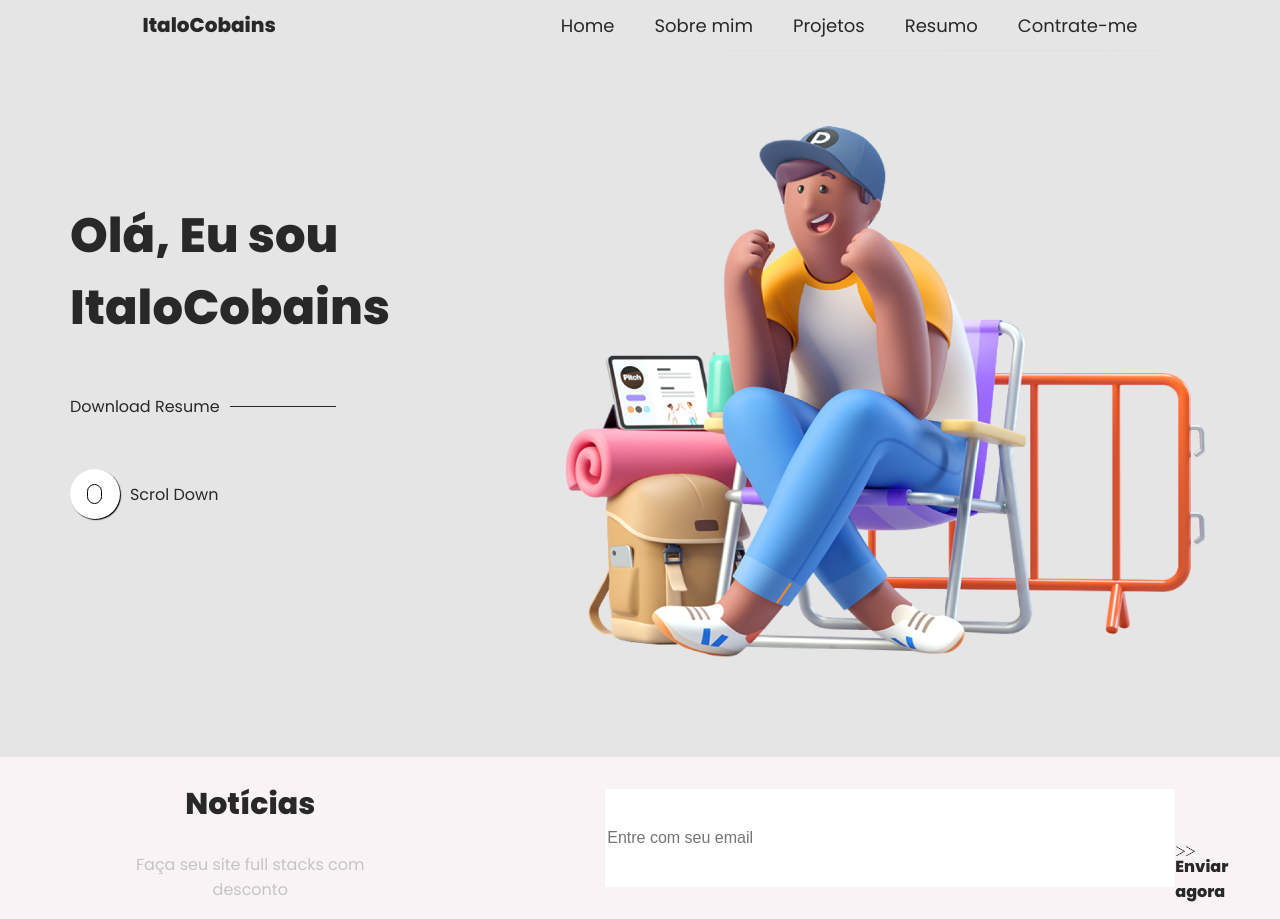
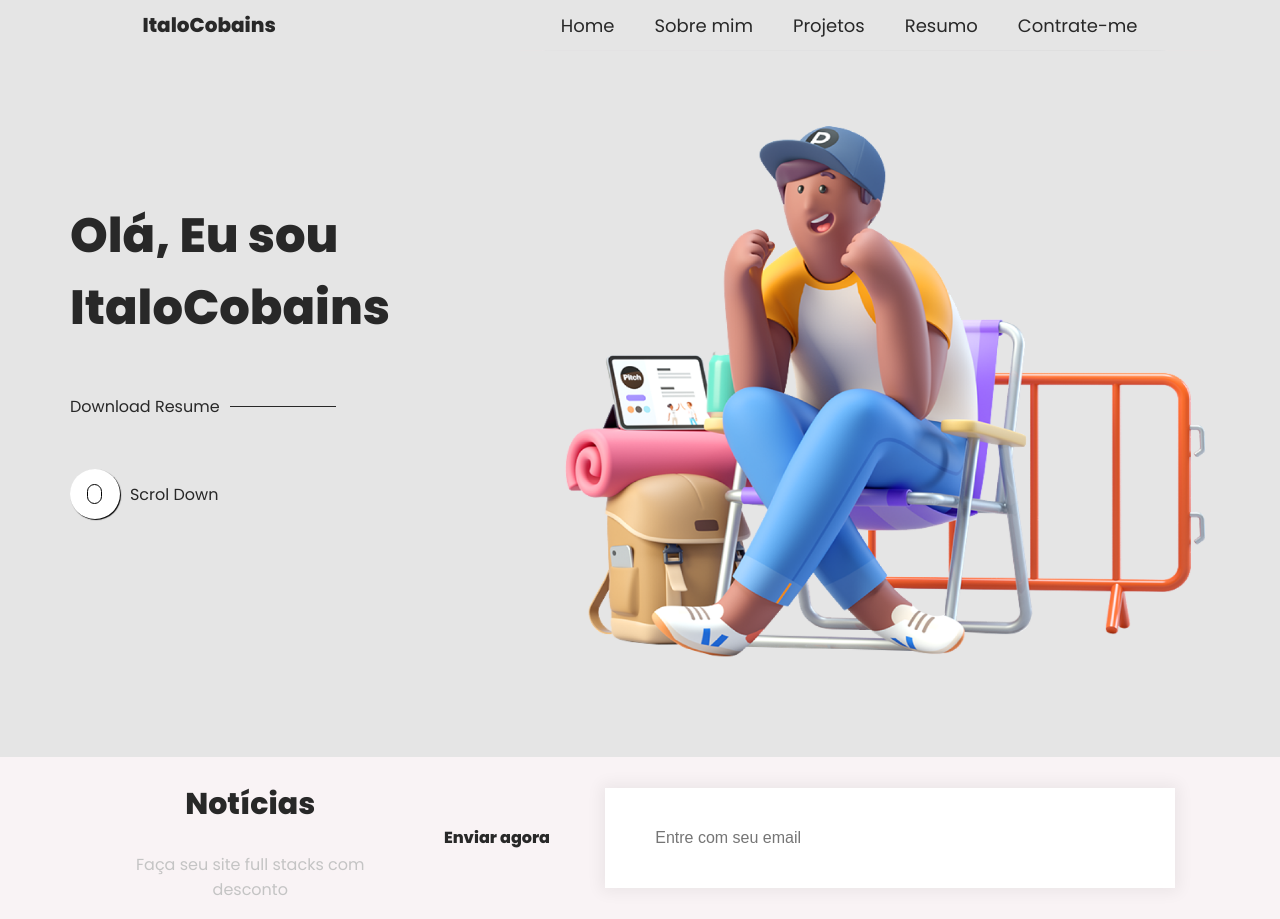
Before and after one commit to ItaloCobains/italo, a Next.js app: page / in a window 1280 px wide. Built offline with nearby package versions, Linux system fonts and the light colour scheme; a web font is replaced by a local one.

Commit message:
alterando input

```diff
--- a/src/components/Noticias/index.tsx
+++ b/src/components/Noticias/index.tsx
@@ -12,6 +12,7 @@ const noticia = () => {
     event.preventDefault();
     // fazer requisição a api aqui
     alert(`Foi enviado um email para ${email}`);
+    setEmail("");
   };
 
   return (
--- a/src/components/Noticias/style.module.css
+++ b/src/components/Noticias/style.module.css
@@ -36,13 +36,23 @@
   font-size: 16px;
   border: none;
   outline: none;
+  box-shadow:0 0 15px 4px rgba(0,0,0,0.06);
+  padding: 50px;
 }
 
 .msg {
   position: absolute;
   font-size: 16px;
+  top: 0;
+  right: 0;
+  cursor: pointer;
+  margin-right: 730px;
+  margin-top: 825px;
 }
 
 .arrows {
+  display: none;
   position: absolute;
+  top: 825px;
+  left: 1810px;
 }
```
